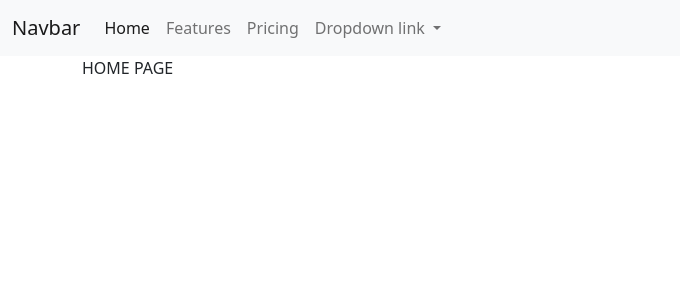
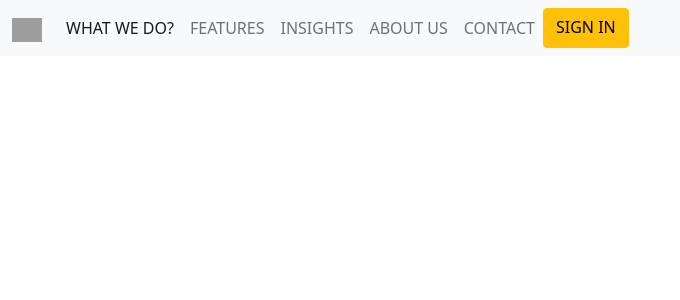
Before and after one commit to Ivan-aksenov/DJango, a Django app: page / in a window 1280 px wide. Shown: the top 300 px of the page, without its empty margins (0-680 px from the left). Run offline with Django 4.2, Linux system fonts and the light colour scheme; grey boxes are pictures that could not be loaded.

Commit message:
first commit

```diff
--- a/my_thesis/templates/Home.html
+++ b/my_thesis/templates/Home.html
@@ -1,4 +1,3 @@
-{% extends "base.html" %} {% block title%} Home Page {% endblock  %}
+{% extends "base.html" %} {% block title%} HydroFlow {% endblock  %}
 {% block content %}
-<p>HOME PAGE</p>
 {%endblock%}
--- a/my_thesis/templates/base.html
+++ b/my_thesis/templates/base.html
@@ -18,31 +18,30 @@
     <body>
         <nav class="navbar navbar-expand-lg navbar-light bg-light">
             <div class="container-fluid">
-              <a class="navbar-brand" href="#">Navbar</a>
+              <a class="navbar-brand" href="">
+                <img src="LogoHydroFlow1.svg" alt="HydroFlow Logo" width="30" height="24">
+              </a>
               <button class="navbar-toggler" type="button" data-bs-toggle="collapse" data-bs-target="#navbarNavDropdown" aria-controls="navbarNavDropdown" aria-expanded="false" aria-label="Toggle navigation">
                 <span class="navbar-toggler-icon"></span>
               </button>
               <div class="collapse navbar-collapse" id="navbarNavDropdown">
                 <ul class="navbar-nav">
                   <li class="nav-item">
-                    <a class="nav-link active" aria-current="page" href="#">Home</a>
+                    <a class="nav-link active" aria-current="page" href="#">WHAT WE DO?</a>
                   </li>
                   <li class="nav-item">
-                    <a class="nav-link" href="#">Features</a>
+                    <a class="nav-link" href="#">FEATURES</a>
                   </li>
                   <li class="nav-item">
-                    <a class="nav-link" href="#">Pricing</a>
+                    <a class="nav-link" href="#">INSIGHTS</a>
                   </li>
-                  <li class="nav-item dropdown">
-                    <a class="nav-link dropdown-toggle" href="#" id="navbarDropdownMenuLink" role="button" data-bs-toggle="dropdown" aria-expanded="false">
-                      Dropdown link
-                    </a>
-                    <ul class="dropdown-menu" aria-labelledby="navbarDropdownMenuLink">
-                      <li><a class="dropdown-item" href="#">Action</a></li>
-                      <li><a class="dropdown-item" href="#">Another action</a></li>
-                      <li><a class="dropdown-item" href="#">Something else here</a></li>
-                    </ul>
+                  <li class="nav-item">
+                    <a class="nav-link" href="#">ABOUT US</a>
                   </li>
+                  <li class="nav-item">
+                    <a class="nav-link" href="#">CONTACT</a>
+                  </li>
+                  <a class="btn btn-warning" href="SignIn/" role="button">SIGN IN</a>
                 </ul>
               </div>
             </div>
--- a/my_thesis/urls.py
+++ b/my_thesis/urls.py
@@ -3,5 +3,6 @@ from . import views
 
 urlpatterns = [
     path("", views.home, name="home"),
-    path("todos/", views.todos, name="Todos")
+    path("todos/", views.todos, name="Todos"),
+    path("SignIn/", views.SignIn, name="SignIn")
 ]
--- a/my_thesis/views.py
+++ b/my_thesis/views.py
@@ -9,3 +9,6 @@
 def todos(request):
     data = TodoItem.objects.all()
     return render(request,"todos.html", {"todos": data})
+
+def SignIn(request):
+    return render(request,"SignIn.html")
```
Also changed, not shown: my_thesis/templates/TRASH.html (added, +12 -0 lines), db.sqlite3, my_thesis/templates/LogoHydroFlow1.svg (added), my_thesis/templates/SignIn.html (added).
